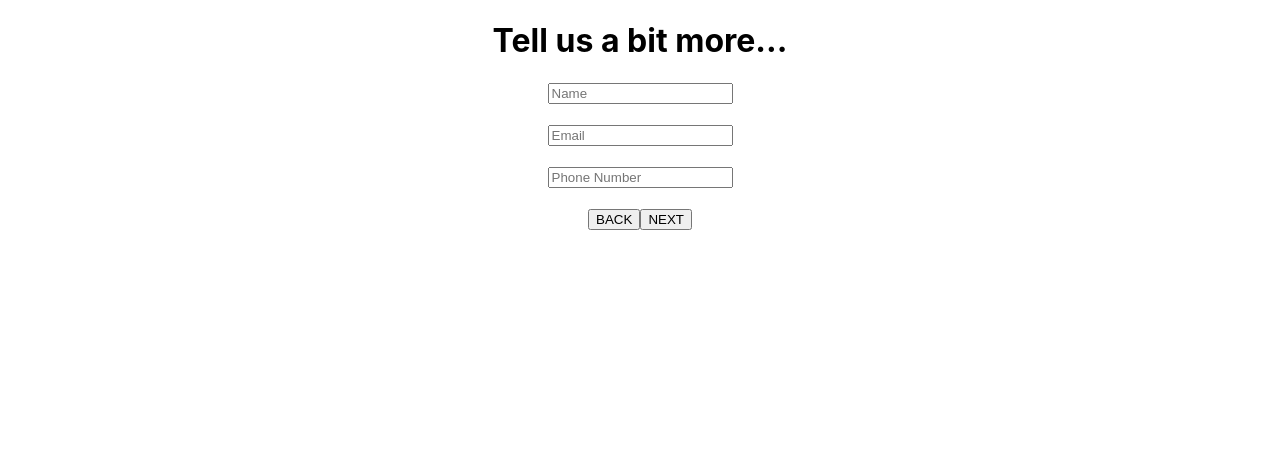
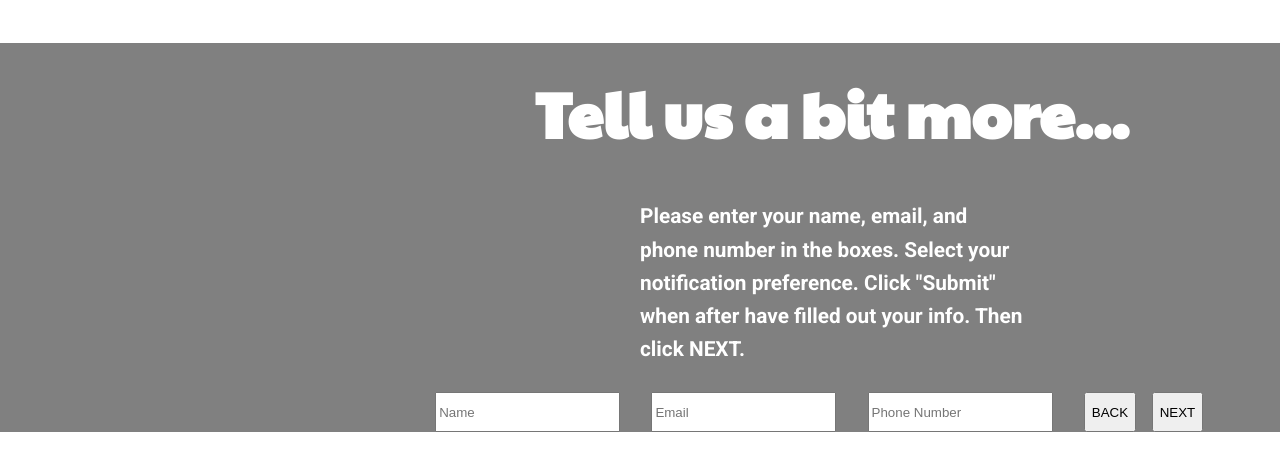
Before and after one commit to KimDuclos/flextogether, a React (Create React App) app: page /tell-more in a window 1280 px wide. Shown: the top 470 px of the page. Built offline with nearby package versions, Linux system fonts and the light colour scheme.

Commit message:
fixed input format requirement for all fields

```diff
--- a/src/tell-more.jsx
+++ b/src/tell-more.jsx
@@ -1,11 +1,22 @@
 import React from "react";
 import "./tell-more.scss";
+import backgroundImage from "./assets/backgroundImage.png";
+import ProgressButton from "./components/progress-button.jsx";
+
+const tellMoreBackgroundStyle = {
+  width: "100%",
+  height: "910px",
+  backgroundImage: `url(${backgroundImage})`,
+  backgroundSize: "100%",
+  margin: "0% 0 0 0",
+  display: "inline-block",
+};
 
 const txtFieldState = {
   value: "",
   valid: true,
   typeMismatch: false,
-  errMsg: ""
+  errMsg: "",
 };
 
 const ErrorValidationLabel = ({ txtLbl }) => (
@@ -92,14 +103,13 @@ class TellMore extends React.Component {
     const formValues = this.reduceFormValues(form.elements);
     const allFieldsValid = this.checkAllFieldsValid(formValues);
 
-
     this.setState({ ...formValues, allFieldsValid }); //we set the state based on the extracted values from Constraint Validation API
   };
 
   render() {
     const { name, email, phone, allFieldsValid } = this.state;
-    const successFormDisplay = allFieldsValid ? "block" : "none";
-    const inputFormDisplay = !allFieldsValid ? "block" : "none";
+    // const successFormDisplay = allFieldsValid ? "block" : "none";
+    // const inputFormDisplay = !allFieldsValid ? "block" : "none";
 
     const renderNameValidationError = name.valid ? (
       ""
@@ -111,34 +121,43 @@ class TellMore extends React.Component {
     const renderEmailValidationError = email.valid ? (
       ""
     ) : (
-      <ErrorValidationLabel txtLbl={email.requiredTxt} />
+      <ErrorValidationLabel
+        txtLbl={email.typeMismatch ? name.formatErrorTxt : email.requiredTxt}
+      />
     );
     const renderPhoneValidationError = phone.valid ? (
       ""
     ) : (
-      <ErrorValidationLabel txtLbl={phone.requiredTxt} />
+      <ErrorValidationLabel
+        txtLbl={phone.typeMismatch ? phone.formatErrorTxt : phone.requiredTxt}
+      />
     );
 
     return (
-      <>
-        <div style={{ display: successFormDisplay }}>
-          <h1 style={{ textAlign: "center" }}>Success!</h1>
-          <p style={{ textAlign: "center" }}>
-            You have successfully submitted a form.
+      <div>
+        <div className="tell-more-page">
+          <h1 className="tell-more-title" style={{ textAlign: "center" }}>
+            Tell us a bit more...
+          </h1>
+          <p className="tell-more-paragraph">
+            {" "}
+            Please enter your name, email, and phone number in the boxes. Select
+            your notification preference. Click "Submit" when after have filled
+            out your info. Then click NEXT.
           </p>
-        </div>
-        <div className="form-input" style={{ display: inputFormDisplay }}>
-          <h1 style={{ textAlign: "center" }}>Tell us a bit more...</h1>
-          <form
-            className="form-inside-input"
-            onSubmit={this.onSubmit}
-            noValidate
-          >
-            <input type="name" name="name" placeholder="Name" required />
+          <form className="contact-form" onSubmit={this.onSubmit} noValidate>
+            <input
+              className="contact-form-input"
+              type="name"
+              name="name"
+              placeholder="Name"
+              required
+            />
             <br />
             {renderNameValidationError}
             <br />
             <input
+              className="contact-form-input"
               type="email"
               name="email"
               placeholder="Email"
@@ -148,6 +167,7 @@ class TellMore extends React.Component {
             {renderPhoneValidationError}
             <br />
             <input
+              className="contact-form-input"
               type="tel"
               name="phone"
               placeholder="Phone Number"
@@ -156,12 +176,11 @@ class TellMore extends React.Component {
             <br />
             {renderEmailValidationError}
             <br />
-
             <input type="submit" value="BACK" />
             <input type="submit" value="NEXT" />
           </form>
         </div>
-      </>
+      </div>
     );
   }
 }
--- a/src/tell-more.scss
+++ b/src/tell-more.scss
@@ -4,6 +4,7 @@
 $size1500: "1500px";
 
 .tell-more-page {
+  background-color: gray;
   .tell-more-title {
     color: white;
     font-size: 4em;
```
